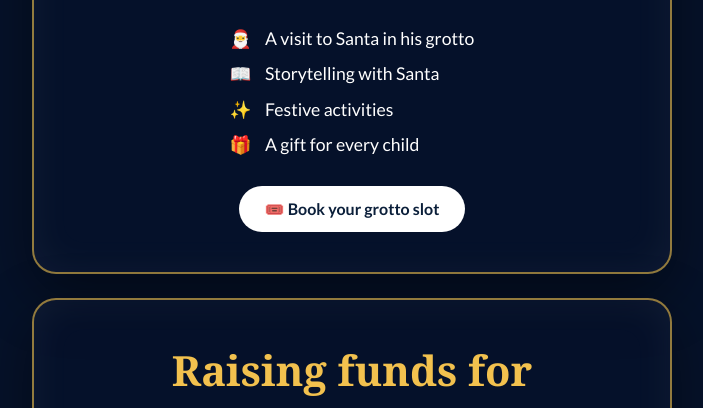
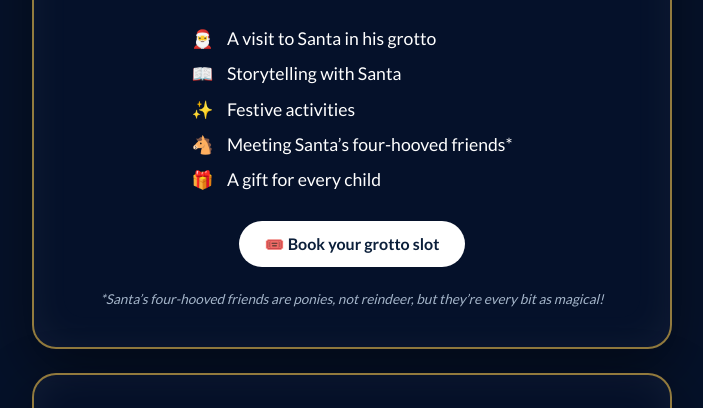
Before and after one commit to nutleypreschool/nutley-christmas, a plain HTML site: page index.html in a window 1280 px wide. Shown: the part 3361-3769 px from the top of the page, without its empty margins (288-991 px from the left). Drawn offline with Linux system fonts and the light colour scheme; a web font is replaced by a local one.

Commit message:
Bring back Santa's four-hooved friends now the ponies are confirmed
Co-Authored-By: Claude Opus 5.5 <noreply@anthropic.com>

```diff
--- a/index.html
+++ b/index.html
@@ -293,11 +293,15 @@
         <li><span aria-hidden="true">🎅</span> A visit to Santa in his grotto</li>
         <li><span aria-hidden="true">📖</span> Storytelling with Santa</li>
         <li><span aria-hidden="true">✨</span> Festive activities</li>
+        <li><span aria-hidden="true">🐴</span> Meeting Santa’s four-hooved friends*</li>
         <li><span aria-hidden="true">🎁</span> A gift for every child</li>
       </ul>
       <a class="button" href="https://buytickets.at/nutleypreschoolplaygroup/2531967" target="_blank" rel="noopener">
         🎟️ Book your grotto slot
       </a>
+      <p class="small-print">
+        *Santa’s four-hooved friends are ponies, not reindeer, but they’re every bit as magical!
+      </p>
     </section>
 
     <!-- ---------- Fundraising ---------- -->
--- a/style.css
+++ b/style.css
@@ -480,6 +480,13 @@ h3 {
   width: 2rem;
 }
 
+.small-print {
+  margin: 1.5rem 0 0;
+  font-size: 0.85rem;
+  font-style: italic;
+  color: rgba(217, 236, 255, 0.75);
+}
+
 /* ---------- Thanks ---------- */
 
 .supporters {
```
